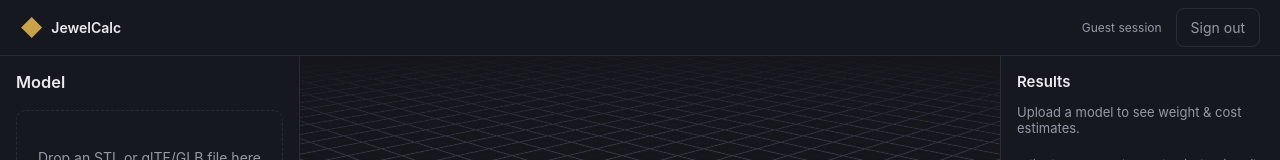
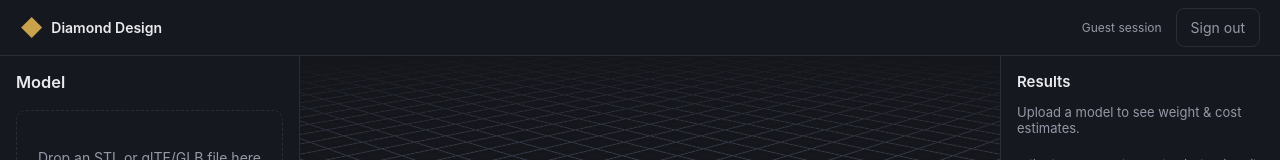
Before and after one commit to beehall8/DesignBuddy, a React (Vite) app: page / in a window 1280 px wide. Both pictures are taken after a click on the button "Continue as guest". Shown: the top 160 px of the page. Built offline with nearby package versions, Linux system fonts and the light colour scheme.

Commit message:
Rename JewelCalc to Diamond Design

```diff
--- a/src/App.jsx
+++ b/src/App.jsx
@@ -107,7 +107,7 @@ export default function App() {
       <header className="app-header">
         <div className="app-brand">
           <span className="auth-gem" aria-hidden="true">◆</span>
-          <span>JewelCalc</span>
+          <span>Diamond Design</span>
         </div>
         <div className="app-header-right">
           <span className="app-session-label">
```
